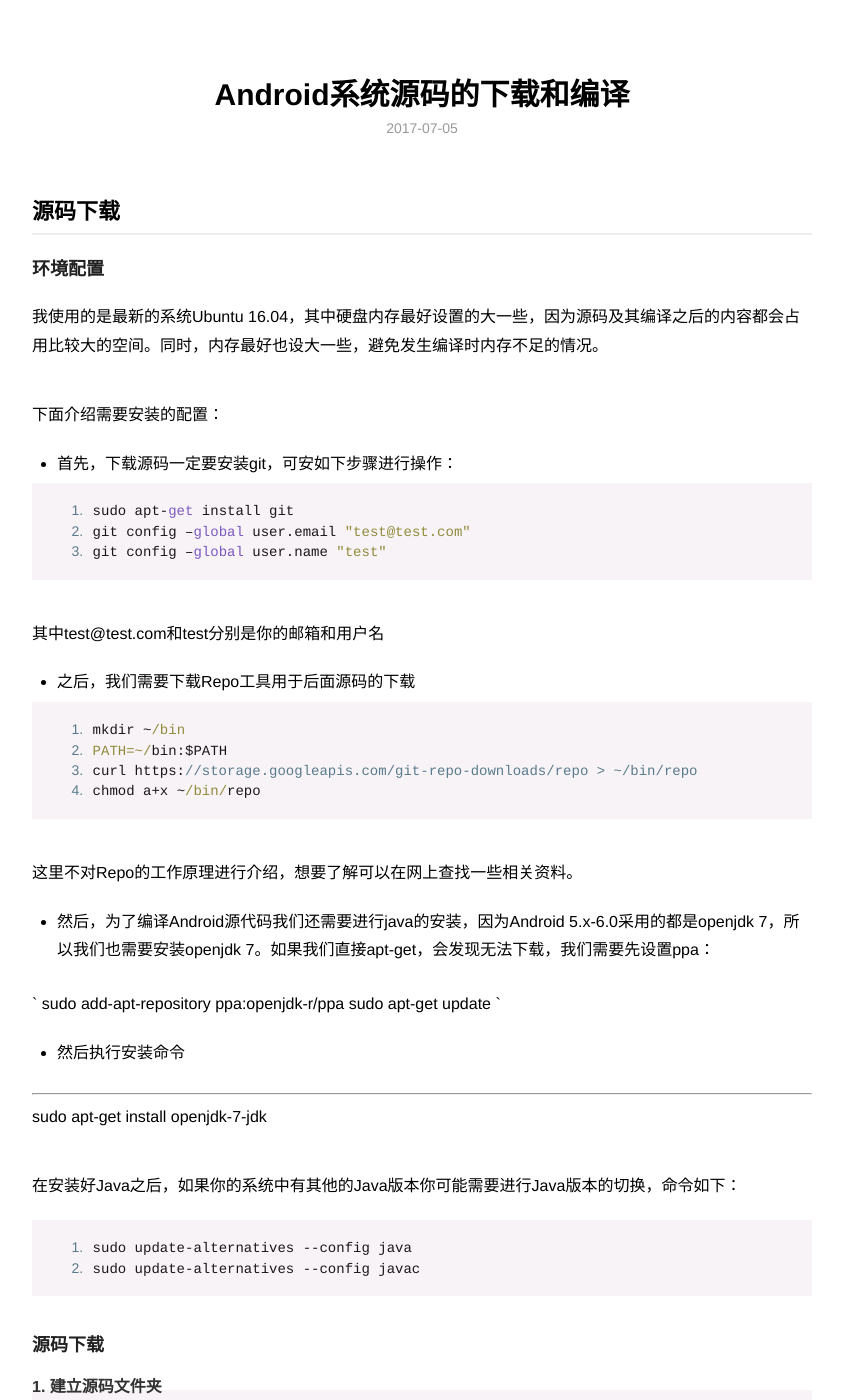
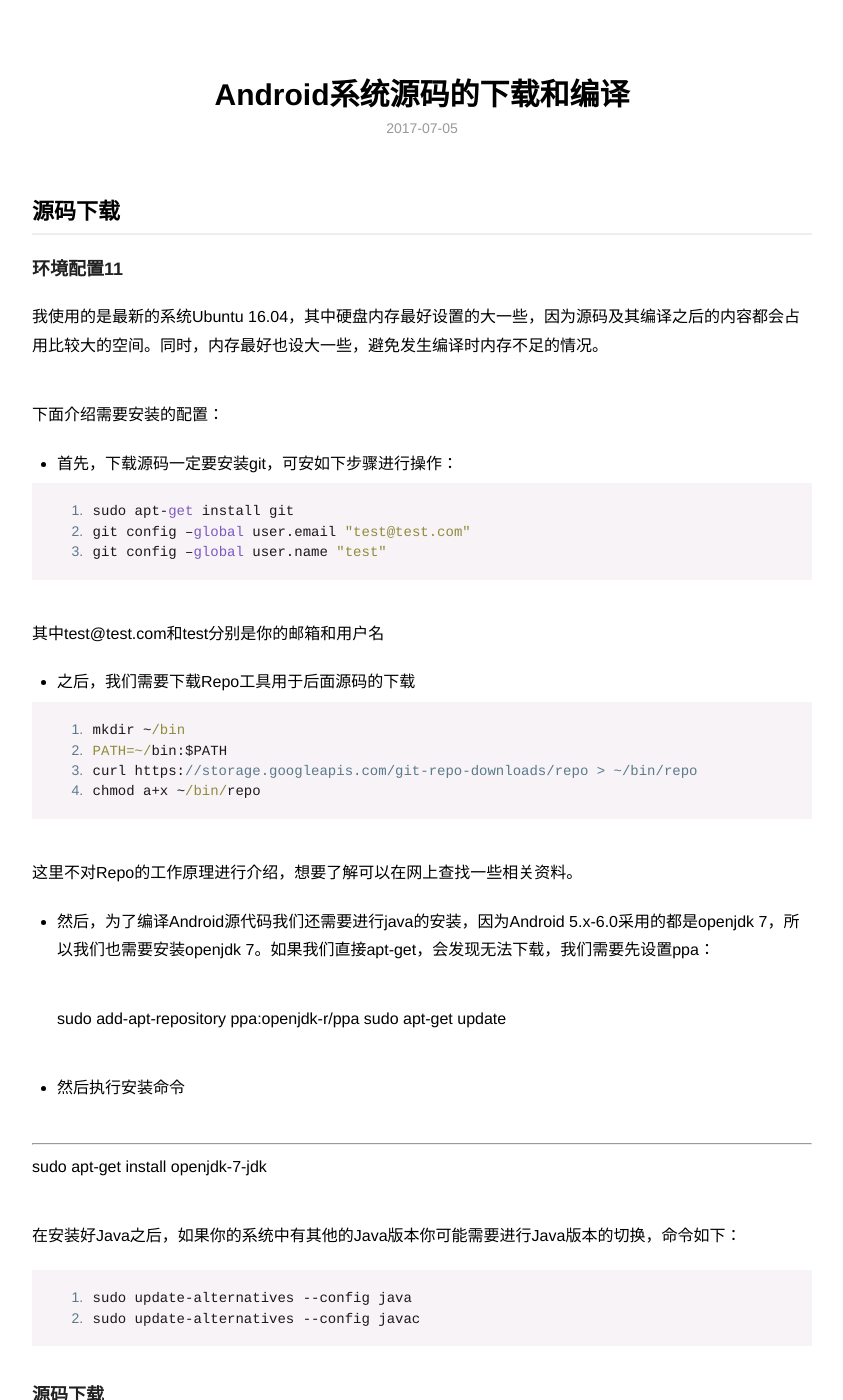
Before and after one commit to yufeiyang1995/yufeiyang1995.github.io, a Jekyll site: the page built from _posts/2017-7-5-AndroidSourceCode.md, in a window 1280 px wide and 1400 px high. Shown: the whole window, without its empty margins (218-1061 px from the left). Built offline with Jekyll 4.4.1, drawn with Linux system fonts in a browser that asks for light colours.

Commit message:
modify blog format

```diff
--- a/_posts/2017-7-5-AndroidSourceCode.md
+++ b/_posts/2017-7-5-AndroidSourceCode.md
@@ -7,7 +7,7 @@
 
 ## 源码下载
 
-### 环境配置
+### 环境配置11
 
 我使用的是最新的系统Ubuntu 16.04，其中硬盘内存最好设置的大一些，因为源码及其编译之后的内容都会占用比较大的空间。同时，内存最好也设大一些，避免发生编译时内存不足的情况。
 
@@ -35,10 +35,10 @@
 
 * 然后，为了编译Android源代码我们还需要进行java的安装，因为Android 5.x-6.0采用的都是openjdk 7，所以我们也需要安装openjdk 7。如果我们直接apt-get，会发现无法下载，我们需要先设置ppa：
 
-`
-sudo add-apt-repository ppa:openjdk-r/ppa
-sudo apt-get update
-`
+
+    sudo add-apt-repository ppa:openjdk-r/ppa
+    sudo apt-get update
+
 
 * 然后执行安装命令
 
```
